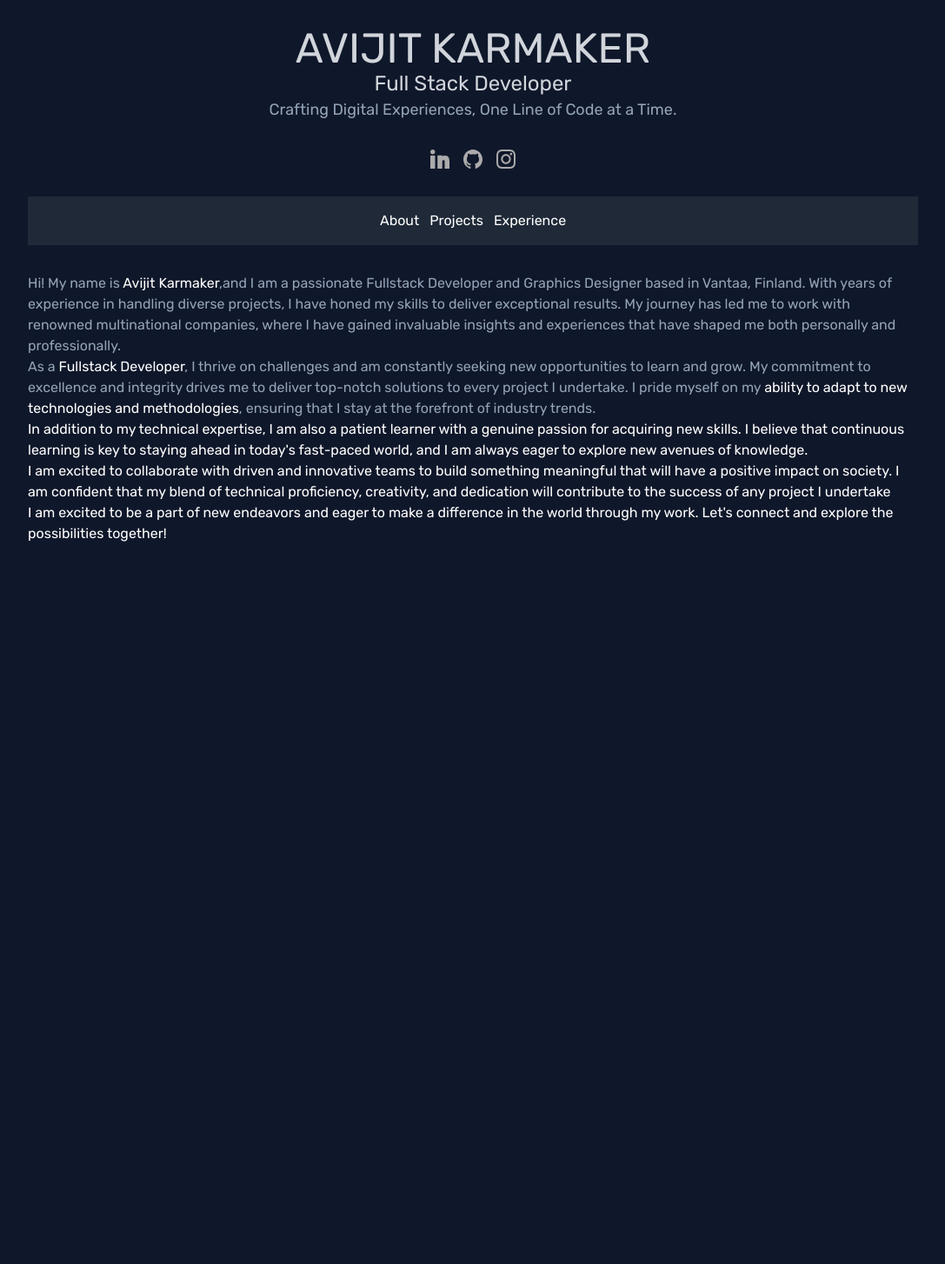
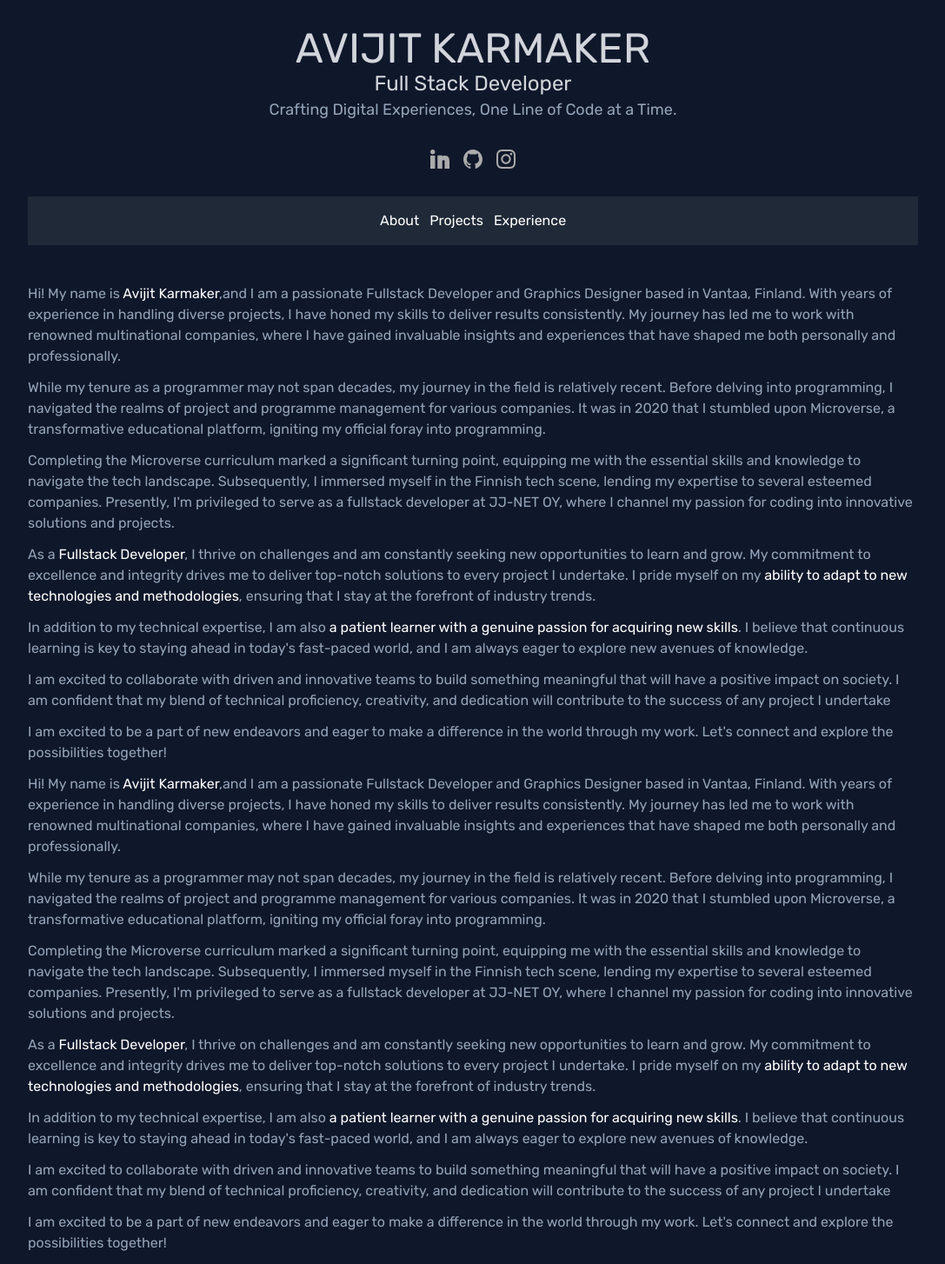
Before and after one commit to ajkacca457/avi-portfolio, a React (Vite) app: page / in a window 1280 px wide. Shown: the whole page at 87% size, without its empty margins (96-1183 px from the left). Before the commit the page ends 800 px from the top, so only its background shows below. Built offline with nearby package versions, Linux system fonts and the light colour scheme.

Commit message:
update header positioning

```diff
--- a/src/components/About.jsx
+++ b/src/components/About.jsx
@@ -3,11 +3,21 @@ import React from 'react'
 const About = () => {
   return (
     <div>
-        <p className='text-slate-400'> Hi! My name is <span className='text-white'>Avijit Karmaker</span>,and I am a passionate Fullstack Developer and Graphics Designer based in Vantaa, Finland. With years of experience in handling diverse projects, I have honed my skills to deliver exceptional results. My journey has led me to work with renowned multinational companies, where I have gained invaluable insights and experiences that have shaped me both personally and professionally.</p>
-        <p className='text-slate-400'>As a <span className='text-white'>Fullstack Developer</span>, I thrive on challenges and am constantly seeking new opportunities to learn and grow. My commitment to excellence and integrity drives me to deliver top-notch solutions to every project I undertake. I pride myself on my <span className='text-white'>ability to adapt to new technologies and methodologies</span>, ensuring that I stay at the forefront of industry trends.</p>
-        <p>In addition to my technical expertise, I am also a patient learner with a genuine passion for acquiring new skills. I believe that continuous learning is key to staying ahead in today's fast-paced world, and I am always eager to explore new avenues of knowledge.</p>
-        <p> I am excited to collaborate with driven and innovative teams to build something meaningful that will have a positive impact on society. I am confident that my blend of technical proficiency, creativity, and dedication will contribute to the success of any project I undertake</p>
-        <p>I am excited to be a part of new endeavors and eager to make a difference in the world through my work. Let's connect and explore the possibilities together!</p>
+        <p className='text-slate-400 my-3'> Hi! My name is <span className='text-white'>Avijit Karmaker</span>,and I am a passionate Fullstack Developer and Graphics Designer based in Vantaa, Finland. With years of experience in handling diverse projects, I have honed my skills to deliver results consistently. My journey has led me to work with renowned multinational companies, where I have gained invaluable insights and experiences that have shaped me both personally and professionally.</p>
+        <p className='text-slate-400 my-3'> While my tenure as a programmer may not span decades, my journey in the field is relatively recent. Before delving into programming, I navigated the realms of project and programme management for various companies. It was in 2020 that I stumbled upon Microverse, a transformative educational platform, igniting my official foray into programming.</p>
+        <p className='text-slate-400 my-3'> Completing the Microverse curriculum marked a significant turning point, equipping me with the essential skills and knowledge to navigate the tech landscape. Subsequently, I immersed myself in the Finnish tech scene, lending my expertise to several esteemed companies. Presently, I'm privileged to serve as a fullstack developer at JJ-NET OY, where I channel my passion for coding into innovative solutions and projects.</p>
+        <p className='text-slate-400 my-3'>As a <span className='text-white'>Fullstack Developer</span>, I thrive on challenges and am constantly seeking new opportunities to learn and grow. My commitment to excellence and integrity drives me to deliver top-notch solutions to every project I undertake. I pride myself on my <span className='text-white'>ability to adapt to new technologies and methodologies</span>, ensuring that I stay at the forefront of industry trends.</p>
+        <p className='text-slate-400 my-3'>In addition to my technical expertise, I am also <span className='text-white'>a patient learner with a genuine passion for acquiring new skills</span>. I believe that continuous learning is key to staying ahead in today's fast-paced world, and I am always eager to explore new avenues of knowledge.</p>
+        <p className='text-slate-400 my-3'> I am excited to collaborate with driven and innovative teams to build something meaningful that will have a positive impact on society. I am confident that my blend of technical proficiency, creativity, and dedication will contribute to the success of any project I undertake</p>
+        <p className='text-slate-400 my-3'>I am excited to be a part of new endeavors and eager to make a difference in the world through my work. Let's connect and explore the possibilities together!</p>
+        <p className='text-slate-400 my-3'> Hi! My name is <span className='text-white'>Avijit Karmaker</span>,and I am a passionate Fullstack Developer and Graphics Designer based in Vantaa, Finland. With years of experience in handling diverse projects, I have honed my skills to deliver results consistently. My journey has led me to work with renowned multinational companies, where I have gained invaluable insights and experiences that have shaped me both personally and professionally.</p>
+        <p className='text-slate-400 my-3'> While my tenure as a programmer may not span decades, my journey in the field is relatively recent. Before delving into programming, I navigated the realms of project and programme management for various companies. It was in 2020 that I stumbled upon Microverse, a transformative educational platform, igniting my official foray into programming.</p>
+        <p className='text-slate-400 my-3'> Completing the Microverse curriculum marked a significant turning point, equipping me with the essential skills and knowledge to navigate the tech landscape. Subsequently, I immersed myself in the Finnish tech scene, lending my expertise to several esteemed companies. Presently, I'm privileged to serve as a fullstack developer at JJ-NET OY, where I channel my passion for coding into innovative solutions and projects.</p>
+        <p className='text-slate-400 my-3'>As a <span className='text-white'>Fullstack Developer</span>, I thrive on challenges and am constantly seeking new opportunities to learn and grow. My commitment to excellence and integrity drives me to deliver top-notch solutions to every project I undertake. I pride myself on my <span className='text-white'>ability to adapt to new technologies and methodologies</span>, ensuring that I stay at the forefront of industry trends.</p>
+        <p className='text-slate-400 my-3'>In addition to my technical expertise, I am also <span className='text-white'>a patient learner with a genuine passion for acquiring new skills</span>. I believe that continuous learning is key to staying ahead in today's fast-paced world, and I am always eager to explore new avenues of knowledge.</p>
+        <p className='text-slate-400 my-3'> I am excited to collaborate with driven and innovative teams to build something meaningful that will have a positive impact on society. I am confident that my blend of technical proficiency, creativity, and dedication will contribute to the success of any project I undertake</p>
+        <p className='text-slate-400 my-3'>I am excited to be a part of new endeavors and eager to make a difference in the world through my work. Let's connect and explore the possibilities together!</p>
+
     </div>
   )
 }
--- a/src/components/Header.jsx
+++ b/src/components/Header.jsx
@@ -1,11 +1,15 @@
 import React from 'react'
+import Social from './Social'
+import Navbar from './Navbar'
 
 const Header = () => {
   return (
-    <div className='text-center my-8 text-gray-300'>
+    <div className='text-center pt-8 pb-4 text-gray-300 sticky top-0 bg-slate-900'>
         <h1 className='text-5xl'>AVIJIT KARMAKER</h1>
         <h2 className='text-2xl'>Full Stack Developer</h2>
         <p className='text-lg text-slate-400'>Crafting Digital Experiences, One Line of Code at a Time.</p>
+        <Social />
+        <Navbar />
     </div>
   )
 }
--- a/src/components/HomeLayout.jsx
+++ b/src/components/HomeLayout.jsx
@@ -6,10 +6,8 @@ import Navbar from './Navbar'
 
 const HomeLayout = () => {
   return (
-    <div className='max-w-content mx-auto'>
+    <div className='max-w-content mx-auto relative'>
         <Header />
-        <Social />
-        <Navbar />
         <Outlet />
     </div>
   )
--- a/src/components/Navbar.jsx
+++ b/src/components/Navbar.jsx
@@ -4,7 +4,7 @@ import { NavLink } from 'react-router-dom'
 const Navbar = () => {
   return (
     <>
-        <nav className='flex justify-center gap-3 items-center p-4 bg-gray-800 text-white my-8'>
+        <nav className='flex justify-center gap-3 items-center p-4 bg-gray-800 text-white my-4'>
             <NavLink to='/'>About</NavLink>
             <NavLink to='/projects'>Projects</NavLink>
             <NavLink to='/experience'>Experience</NavLink>
```
Also changed, not shown: src/components/Social.jsx (+1 -1 lines).
